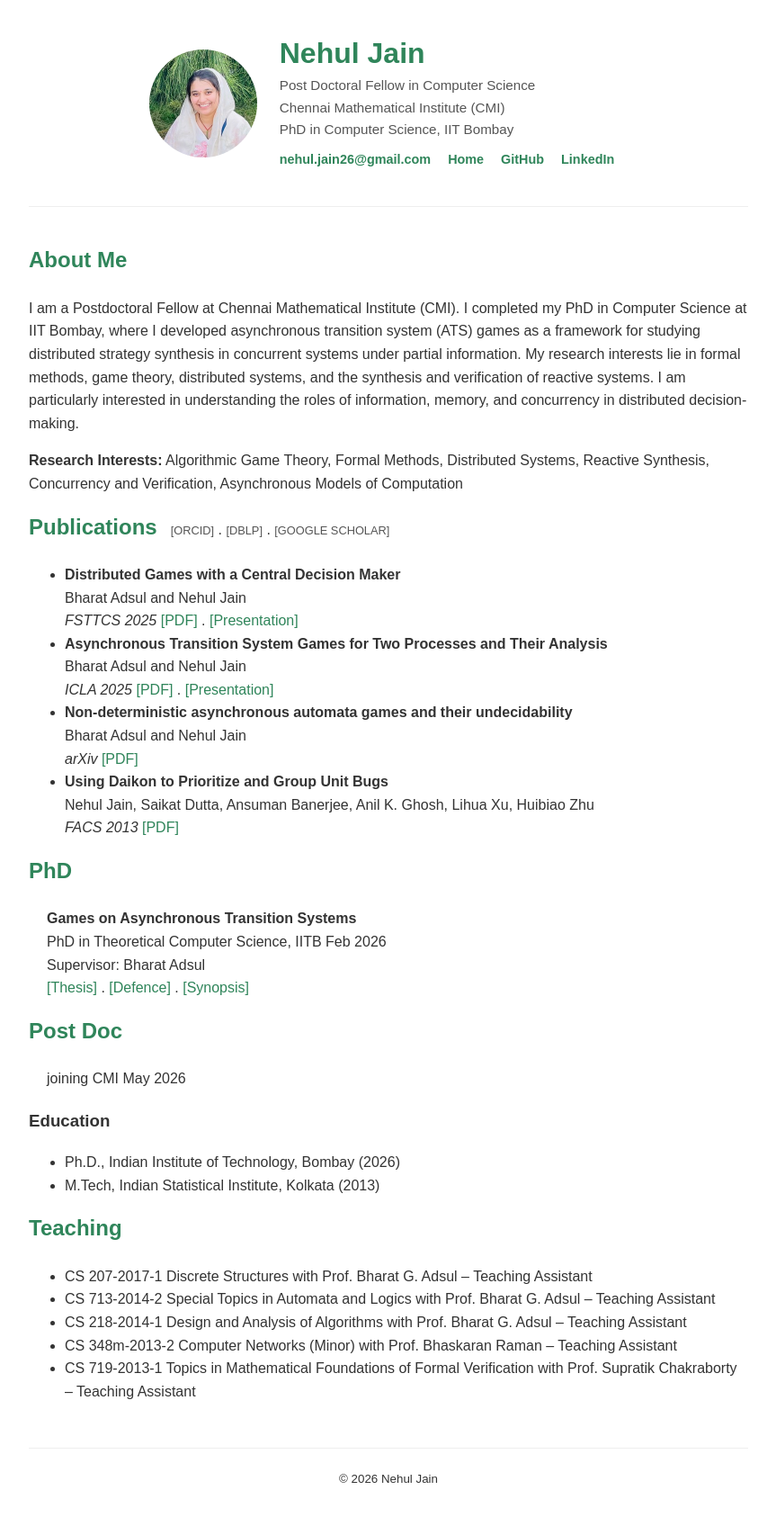
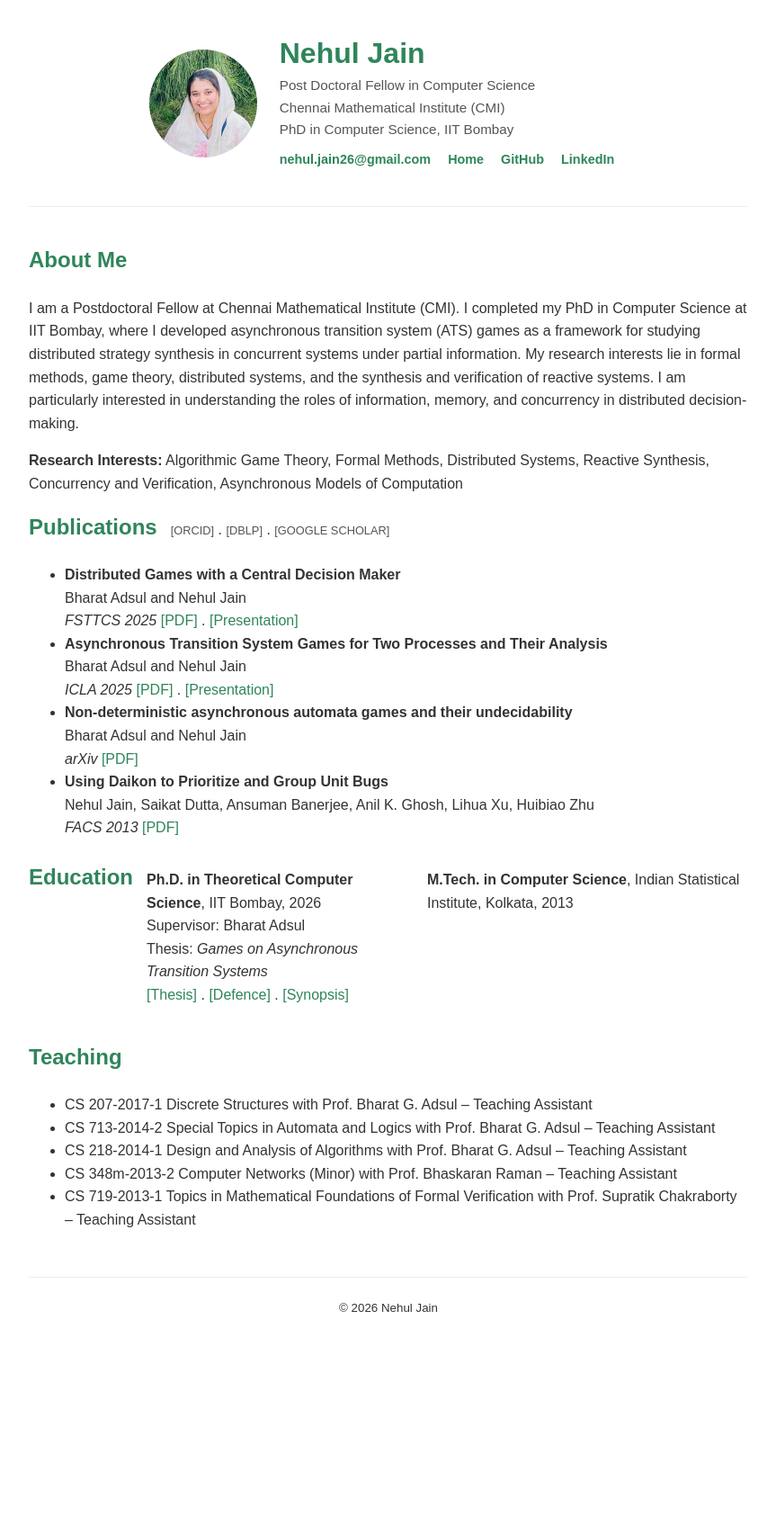
Before and after one commit to nehuljain26/nehuljain26.github.io, a Jekyll site: the page built from index.md, in a window 1280 px wide. Shown: the whole page at 90% size, without its empty margins (208-1071 px from the left). Built offline with Jekyll 4.4.1, drawn with Linux system fonts in a browser that asks for light colours; after the commit the page ends 1505 px from its top, so only the background shows below that.

Commit message:
Update publications.html

```diff
--- a/_includes/publications.html
+++ b/_includes/publications.html
@@ -32,37 +32,25 @@
     </ul>
 
 
-    <div class="section-title">
-      <h2>PhD </h2></div>
 
-<ul style="list-style-type: none; padding-left: 20px;">
-  <li><strong>Games on Asynchronous Transition Systems</strong></li>
-  <li>PhD in Theoretical Computer Science, IITB Feb 2026</li>
-  <li>Supervisor: Bharat Adsul</li>
-  <li>  <div class="links">
+<div class="section-title">
+<h2>Education</h2>
 
+
+    <p>
+        <strong>Ph.D. in Theoretical Computer Science</strong>, IIT Bombay, 2026<br>
+        Supervisor: Bharat Adsul<br>
+        Thesis: <em>Games on Asynchronous Transition Systems</em><br>
     <a href="/assets/Nehul_IIT_Bombay_PhD_Thesis_2025.pdf" target="_blank"> [Thesis]</a> .
     <a href="/assets/defence_presentation_feb2026.pdf" target="_blank">[Defence]</a> .
     <a href="/assets/Synopsis_nehul_jain.pdf" target="_blank">[Synopsis] </a>
+    </p>
 
-  </div></li>
-</ul>
-
-<div class="section-title">
-      <h2>Post Doc </h2></div>
-
-<ul style="list-style-type: none; padding-left: 20px;">
-  <li>joining CMI May 2026 </li>
-</ul>
+    <p>
+        <strong>M.Tech. in Computer Science</strong>, Indian Statistical Institute, Kolkata, 2013
+    </p>
+</div>
 
 
 
-
-   <h3>Education</h3>
-  <ul>
-    {% for edu in site.data.bio.education %}
-    <li>{{ edu.degree }}, {{ edu.institution }} ({{ edu.year }})</li>
-    {% endfor %}
-  </ul>
-
 </section>
```
